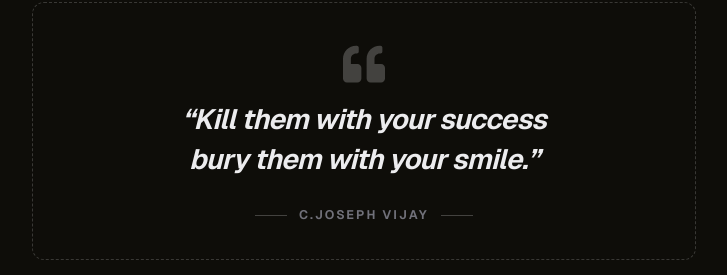
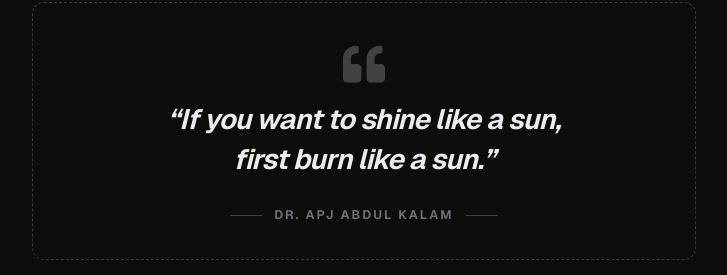
Before and after one commit to sahilkhedkar/sahilkhedkar.com, a Next.js app in the folder apps/web/: page / in a window 1280 px wide. Shown: the part 1687-1962 px from the top of the page, without its empty margins (276-1003 px from the left). Built offline with nearby package versions, Linux system fonts and the light colour scheme; no server answers; the database is empty.

Commit message:
content(web): update homepage quote

```diff
--- a/apps/web/app/components/quote.tsx
+++ b/apps/web/app/components/quote.tsx
@@ -9,14 +9,14 @@ export function Quote() {
       </svg>
       <blockquote>
         <p>
-          “Kill them with your success
+          “If you want to shine like a sun,
           <br />
-          bury them with your smile.”
+          first burn like a sun.”
         </p>
       </blockquote>
       <figcaption>
         <span className="quote-rule" />
-        <span>C.Joseph Vijay</span>
+        <span>Dr. APJ Abdul Kalam</span>
         <span className="quote-rule" />
       </figcaption>
     </figure>
```
